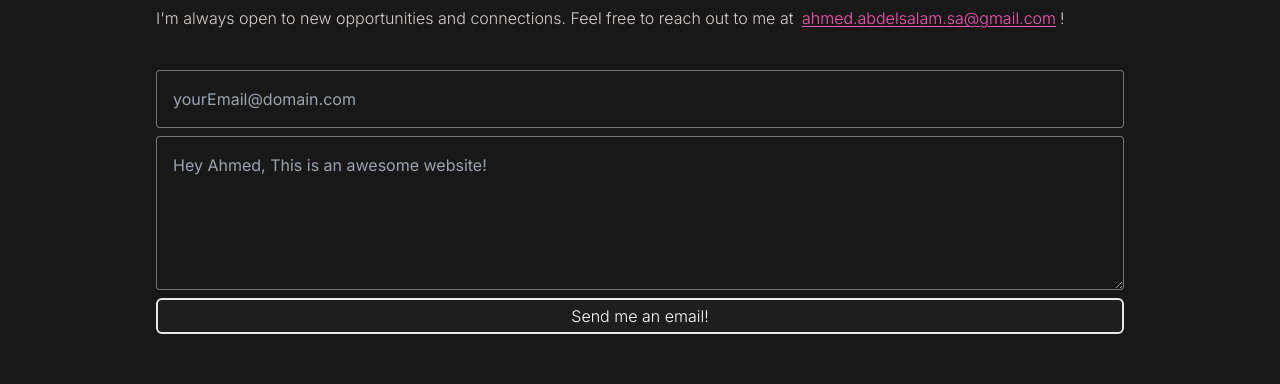
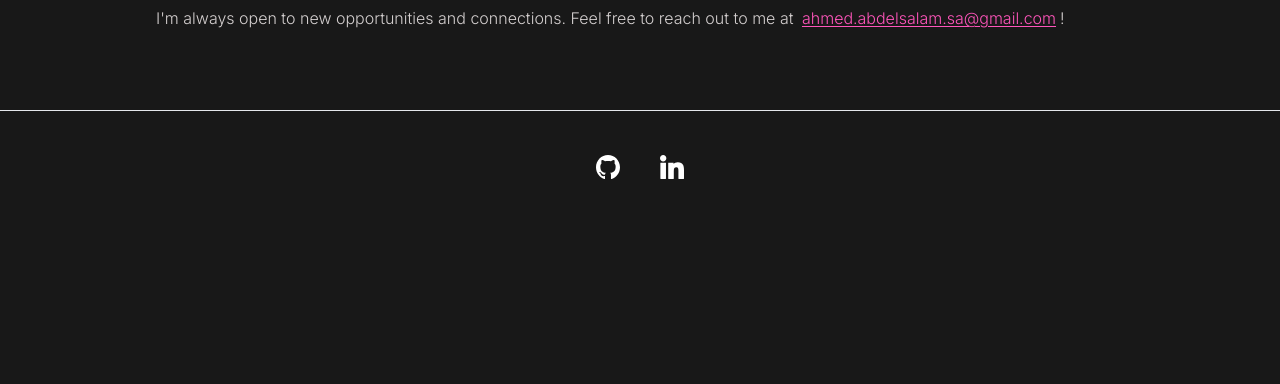
Before and after one commit to Ahmed-Hodhod/Ahmed-Hodhod-Portfolio, a Next.js app: page / in a window 1280 px wide. Shown: the part 1904-2288 px from the top of the page. After the commit the page ends 2127 px from the top, so only its background shows below. Built offline with nearby package versions, Linux system fonts and the light colour scheme; no server answers.

Commit message:
Deleted EmailBox from the page

```diff
--- a/pages/index.tsx
+++ b/pages/index.tsx
@@ -232,7 +232,7 @@ const Home: NextPage = () => {
           </Anchor>
           !
         </div>
-        <EmailBox />
+        {/* <EmailBox /> */}
       </div>
     </div>
   );
```
